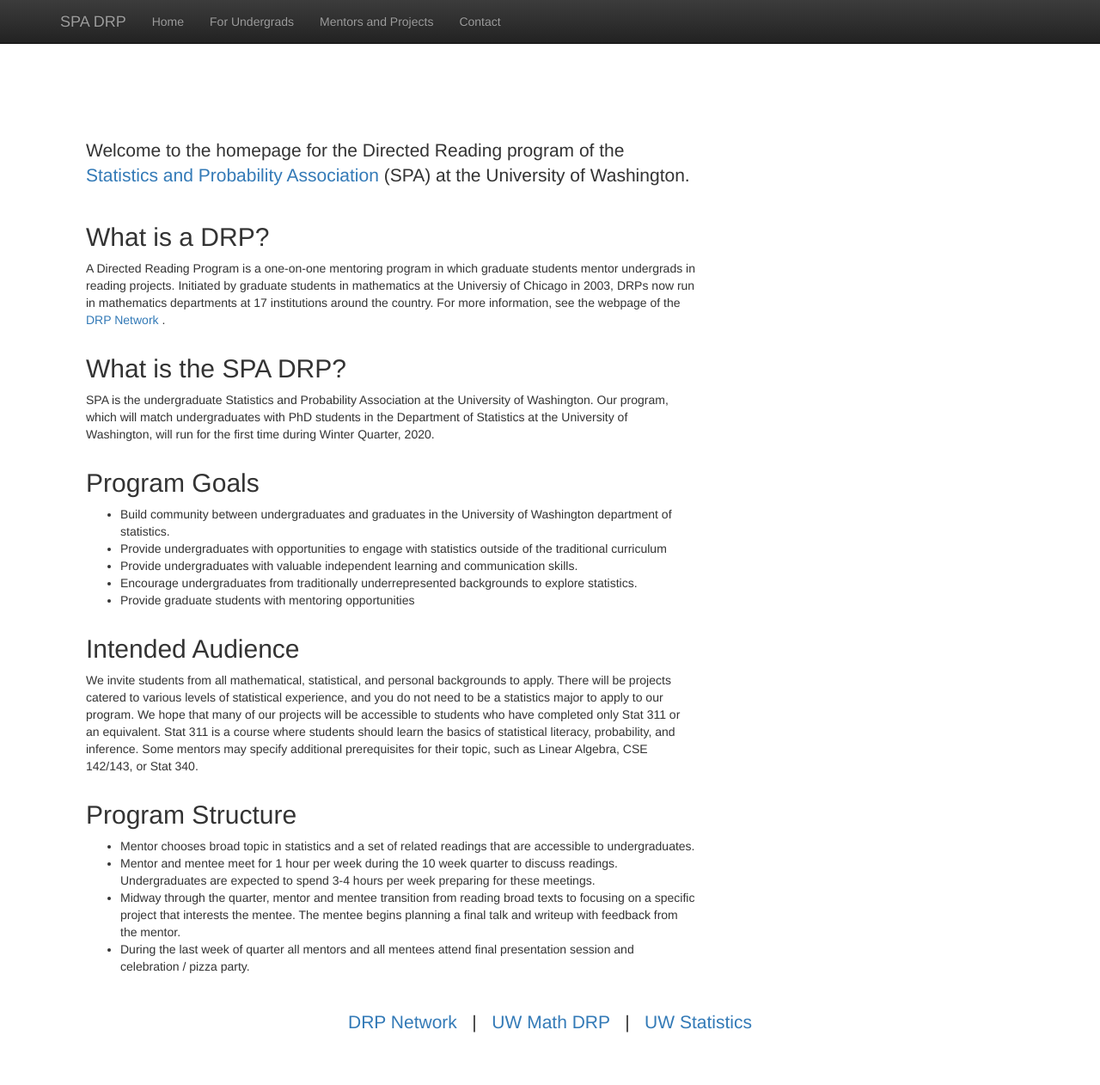
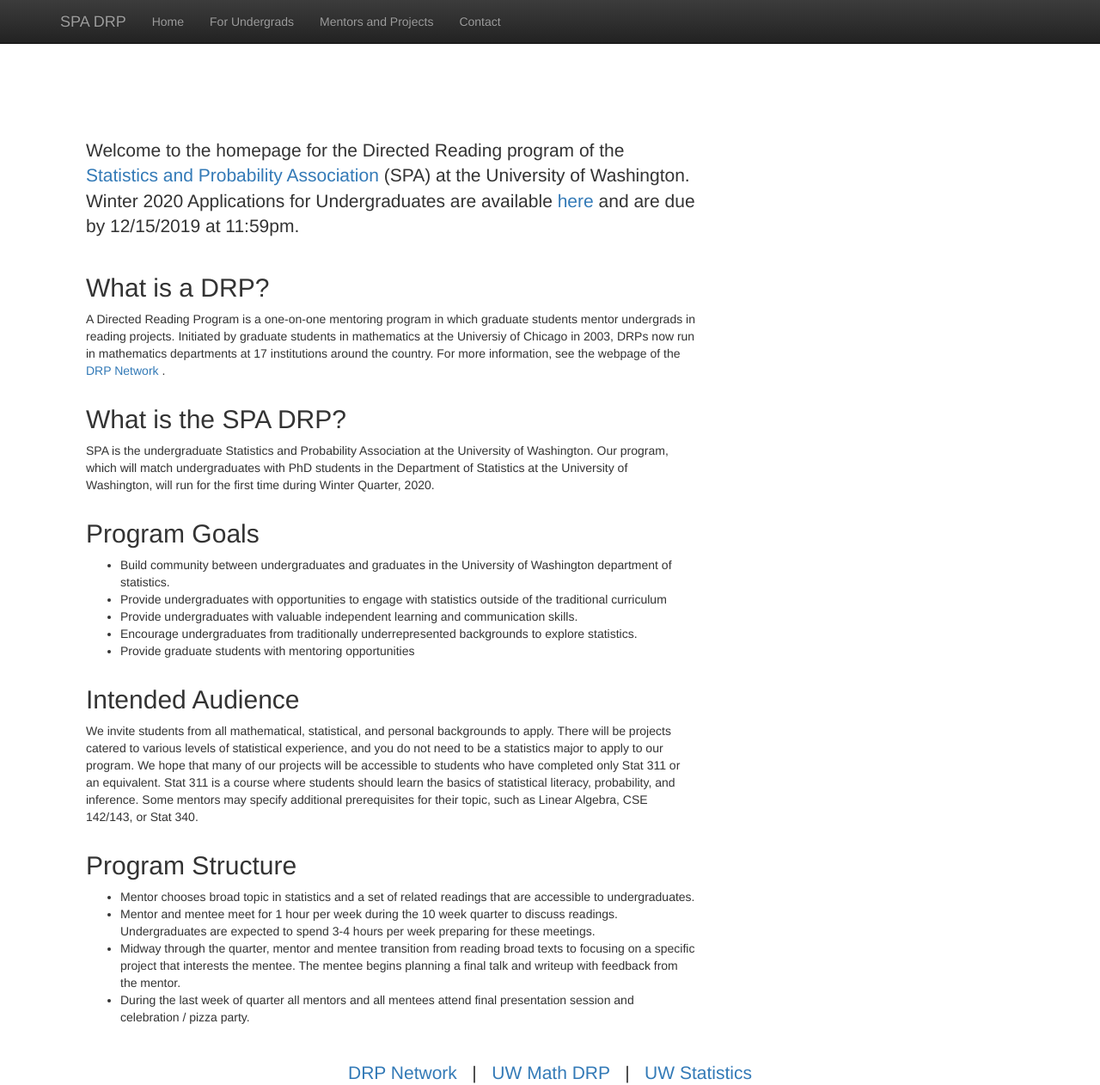
Before and after one commit to SPA-DRP/spa-drp.github.io, a Jekyll site: the page built from index.html, in a window 1280 px wide and 1262 px high. Shown: the whole window at 86% size. Built offline with Jekyll 4.4.1, drawn with Linux system fonts in a browser that asks for light colours; nearby versions of some CDN libraries; library files that are not in the unit come from our copies.

Commit message:
Added info link

```diff
--- a/contact.html
+++ b/contact.html
@@ -5,7 +5,7 @@
 
 <div style="padding-top: 30px;" class="col-md-8">
   <h2 class="featurette-heading">  </h2>
-  <p class="lead">
+  <p>
     For Winter 2020, the members of the student organizing committee are
     Emily Flanagan, Peter Gao, Bryan Martin, Anna Neufeld, and Sarah Teichman. Our faculty advisors are Dan Pollack and
     Tyler McCormick.
--- a/index.html
+++ b/index.html
@@ -8,7 +8,8 @@
   <h2 style="padding-top: 40px;" class="featurette-heading"> </h2>
   <p class="lead">
   Welcome to the homepage for the Directed Reading program of the <a href = "http://students.washington.edu/spassc/">Statistics and Probability Association</a>
-  (SPA) at the University of Washington.
+  (SPA) at the University of Washington. Winter 2020 Applications for Undergraduates are available <a href = " https://docs.google.com/forms/d/e/1FAIpQLSe4-eyOvnf1cGIExP_-PFufoQjyTkZfUbvcMGbZGBmFZRTB7A/viewform"> here </a> and are due
+  by 12/15/2019 at 11:59pm.
     </p>
 </div>
 
```
